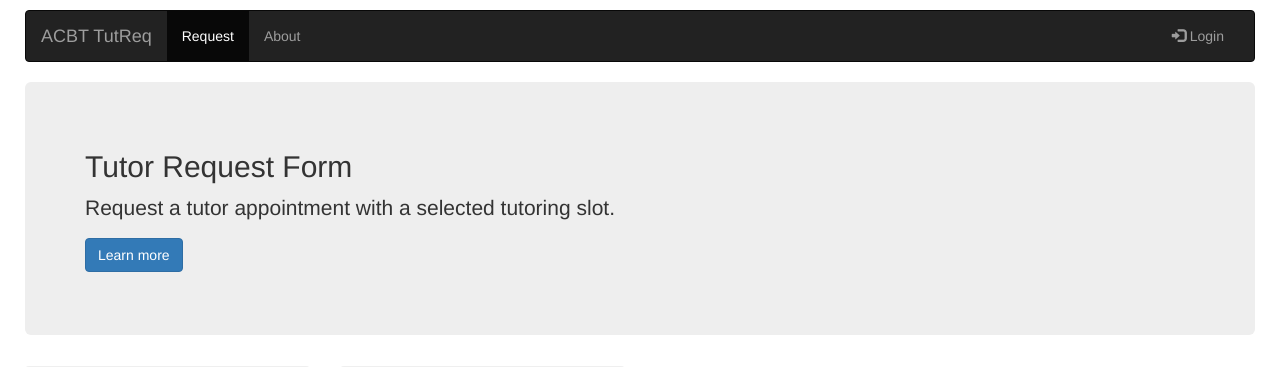
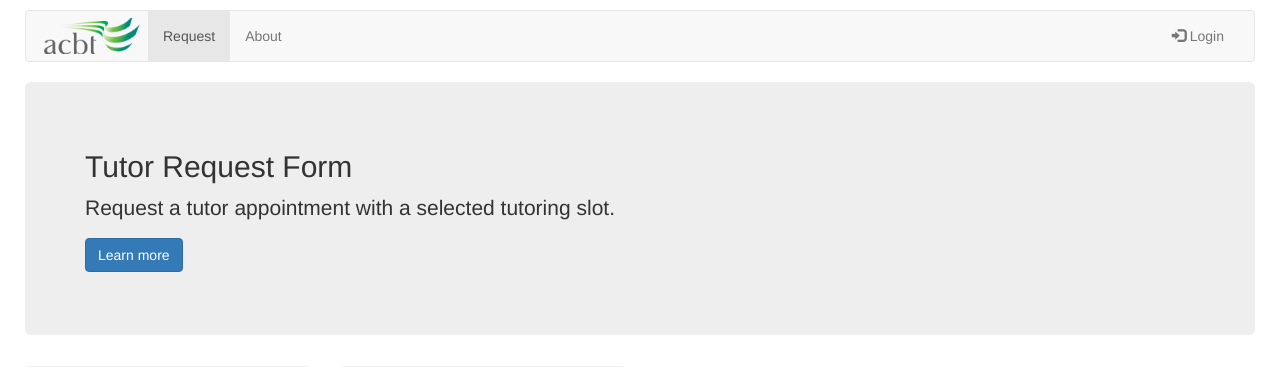
Before and after one commit to chehanr/tutreq, a Django app: page / in a window 1280 px wide. Shown: the top 367 px of the page. Run offline with Django 3.2, Linux system fonts and the light colour scheme; data that the repository does not hold is empty; parts of the project's set-up code (start-up, migrations or seed data) failed here and were passed over; some libraries are stand-ins or nearby versions.

Commit message:
Temp added logo for navbar.

```diff
--- a/core/static/css/style.css
+++ b/core/static/css/style.css
@@ -6,3 +6,9 @@ body {
 .top-buffer {
     margin-top: 20px;
 }
+
+.navbar-logo {
+    max-width: 100px;
+    margin-top: 7px;
+    margin-right: 7px;
+}
--- a/core/templates/__layouts/nav_bar_main.html
+++ b/core/templates/__layouts/nav_bar_main.html
@@ -1,6 +1,7 @@
+{% load staticfiles %}
 <div class="row">
     <div class="col-md-12">
-        <nav class="navbar navbar-inverse">
+        <nav class="navbar navbar-default">
             <div class="container-fluid">
                 <div class="navbar-header">
                     <button type="button" class="navbar-toggle" data-toggle="collapse" data-target="#myNavbar">
@@ -8,7 +9,8 @@
                         <span class="icon-bar"></span>
                         <span class="icon-bar"></span>
                     </button>
-                    <a class="navbar-brand" href="#"> ACBT TutReq </a>
+                    <!-- <a class="navbar-brand" href="#"> ACBT TutReq </a> -->
+                    <a href="#" class="navbar-left"><img class="navbar-logo" src="{% static 'img/acbt_logo.png' %}"></a>
                 </div>
                 <div class="collapse navbar-collapse" id="myNavbar">
                     <ul class="nav navbar-nav">
```
